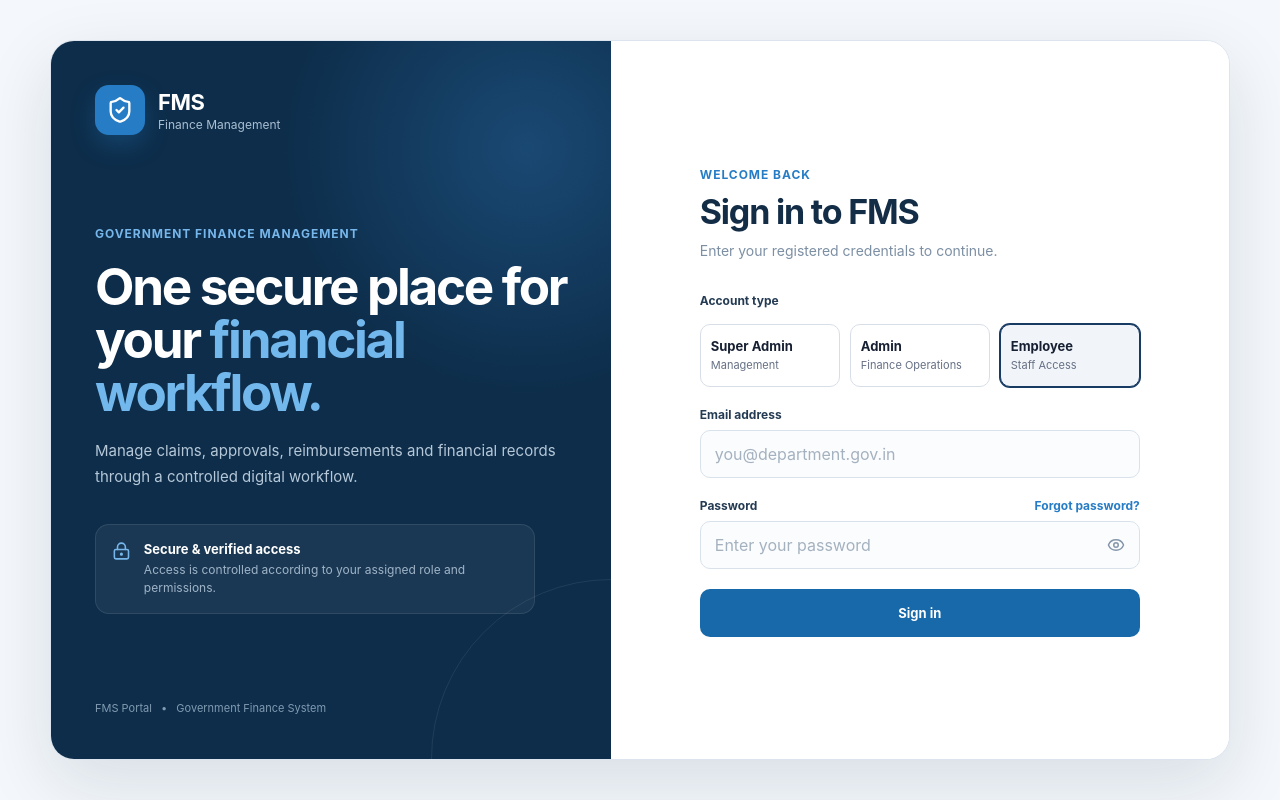
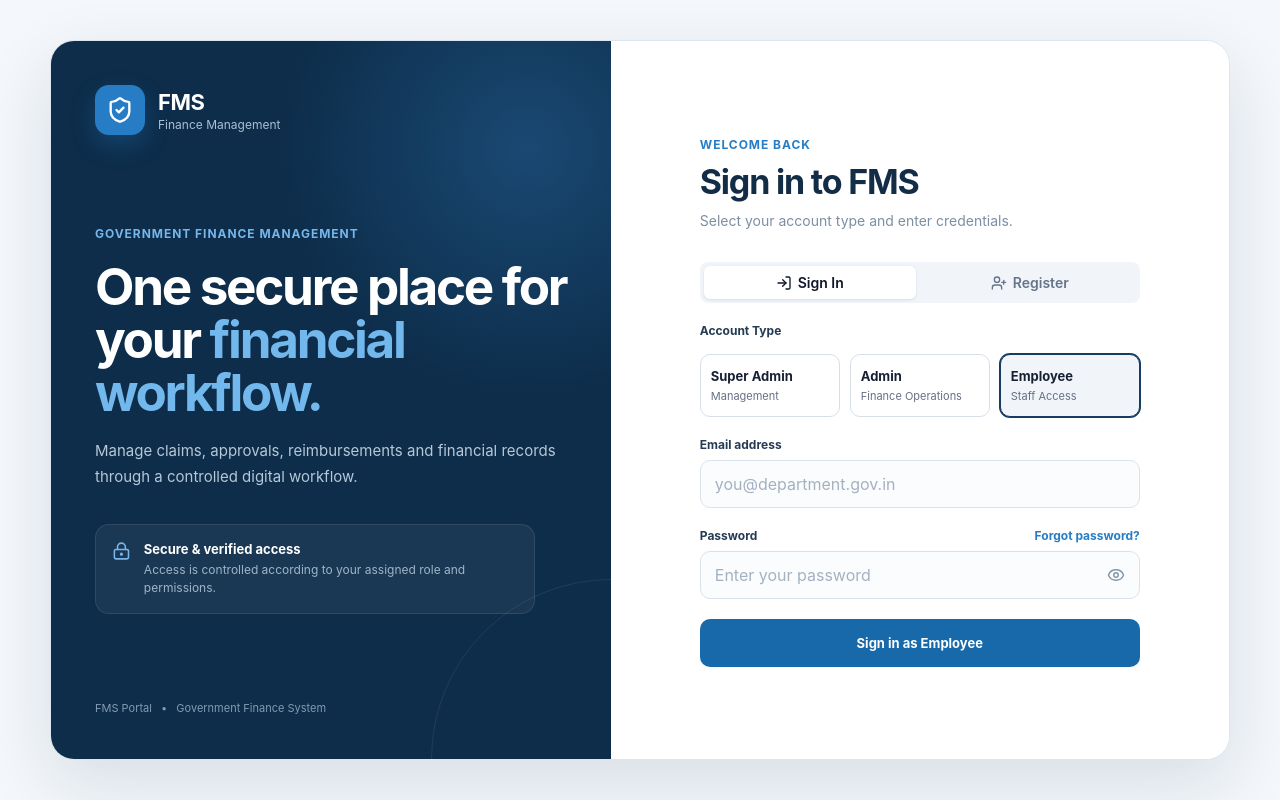
Before and after one commit to harshsingh0704/Govt-Finance-Management-system, a React (Vite) app in the folder client/: page /login in a window 1280 px wide. Built offline with nearby package versions, Linux system fonts and the light colour scheme.

Commit message:
feat: add dynamic role registration and role-based redirect routing

```diff
--- /dev/null
+++ b/client/src/components/auth/RootRedirect.jsx
@@ -0,0 +1,22 @@
+import { useSelector } from "react-redux";
+import { Navigate } from "react-router-dom";
+
+export default function RootRedirect() {
+  const { user, role, isAuthenticated } = useSelector((state) => state.auth);
+
+  if (!isAuthenticated) {
+    return <Navigate to="/login" replace />;
+  }
+
+  const effectiveRole = (user && user.role) || role;
+
+  if (effectiveRole === "super_admin") {
+    return <Navigate to="/super-admin" replace />;
+  }
+
+  if (effectiveRole === "admin") {
+    return <Navigate to="/admin" replace />;
+  }
+
+  return <Navigate to="/dashboard" replace />;
+}
--- a/client/src/features/auth/pages/LoginPage.jsx
+++ b/client/src/features/auth/pages/LoginPage.jsx
@@ -1,46 +1,45 @@
 import { useState } from "react";
 import { useDispatch, useSelector } from "react-redux";
-import { Link, useLocation, useNavigate } from "react-router-dom";
-import { Eye, EyeOff, ShieldCheck, LockKeyhole } from "lucide-react";
+import { Link, useNavigate } from "react-router-dom";
+import { Eye, EyeOff, ShieldCheck, LockKeyhole, UserPlus, LogIn } from "lucide-react";
 import { loginStart, loginSuccess, loginFailure } from "../authSlice";
-import { loginUser } from "../../../services/api/auth.api";
+import { loginUser, registerUser } from "../../../services/api/auth.api";
 
 export default function LoginPage() {
   const dispatch = useDispatch();
   const navigate = useNavigate();
-  const location = useLocation();
 
   const { status } = useSelector((state) => state.auth);
+  const isLoading = status === "loading";
+
+  const [mode, setMode] = useState("login"); // 'login' | 'register'
+  const [selectedRole, setSelectedRole] = useState("employee"); // 'super_admin' | 'admin' | 'employee'
+  const [showPassword, setShowPassword] = useState(false);
+  const [error, setError] = useState("");
 
   const [form, setForm] = useState({
-  role: "employee",
+    name: "",
+    employeeId: "",
     email: "",
     password: "",
   });
 
-  const [showPassword, setShowPassword] = useState(false);
-  const [error, setError] = useState("");
-
-  const isLoading = status === "loading";
-
-  const handleChange = (event) => {
-    const { name, value } = event.target;
-
-    setForm((current) => ({
-      ...current,
-      [name]: value,
-    }));
-
-    if (error) {
-      setError("");
-    }
+  const handleChange = (e) => {
+    const { name, value } = e.target;
+    setForm((prev) => ({ ...prev, [name]: value }));
+    if (error) setError("");
   };
 
-  const handleSubmit = async (event) => {
-    event.preventDefault();
+  const getDestination = (role) => {
+    if (role === "super_admin") return "/super-admin";
+    if (role === "admin") return "/admin";
+    return "/dashboard";
+  };
 
-    if (!form.role || !form.email || !form.password) {
-  setError("Please select your account type and enter your email and password.");
+  const handleLoginSubmit = async (e) => {
+    e.preventDefault();
+    if (!form.email || !form.password) {
+      setError("Please enter your email and password.");
       return;
     }
 
@@ -48,23 +47,51 @@ export default function LoginPage() {
       setError("");
       dispatch(loginStart());
 
-      const result = await loginUser(form);
+      const result = await loginUser({
+        email: form.email,
+        password: form.password,
+        role: selectedRole,
+      });
 
       dispatch(loginSuccess(result));
-
-     const destinationByRole = {
-  employee: "/dashboard",
-  admin: "/admin",
-  super_admin: "/super-admin",
+      navigate(getDestination(result.user.role), { replace: true });
+    } catch (err) {
+      dispatch(loginFailure());
+      setError(err.message || "Invalid credentials or unauthorized role.");
+    }
   };
 
-const destination =
-  destinationByRole[result.user.role] || "/dashboard";
+  const handleRegisterSubmit = async (e) => {
+    e.preventDefault();
+    if (!form.name || !form.email || !form.password) {
+      setError("Full Name, Email and Password are required.");
+      return;
+    }
 
-navigate(destination, { replace: true });
+    try {
+      setError("");
+      dispatch(loginStart());
+
+      const payload = {
+        name: form.name.trim(),
+        email: form.email.trim(),
+        password: form.password,
+        role: selectedRole,
+        employeeId: form.employeeId || undefined,
+      };
+
+      const result = await registerUser(payload);
+
+      if (result.token && result.user) {
+        dispatch(loginSuccess(result));
+        navigate(getDestination(result.user.role), { replace: true });
+      } else {
+        setError("Account created, please sign in.");
+        setMode("login");
+      }
     } catch (err) {
       dispatch(loginFailure());
-      setError(err.message || "Unable to sign in.");
+      setError(err.message || "Registration failed. Try again.");
     }
   };
 
@@ -76,7 +103,6 @@ navigate(destination, { replace: true });
             <div className="auth-brand-icon">
               <ShieldCheck size={28} />
             </div>
-
             <div>
               <strong>FMS</strong>
               <span>Finance Management</span>
@@ -84,29 +110,21 @@ navigate(destination, { replace: true });
           </div>
 
           <div className="auth-brand-content">
-            <span className="auth-eyebrow">
-              Government Finance Management
-            </span>
-
+            <span className="auth-eyebrow">Government Finance Management</span>
             <h1>
-              One secure place for your
-              <span> financial workflow.</span>
+              One secure place for your <span> financial workflow.</span>
             </h1>
-
             <p>
-              Manage claims, approvals, reimbursements and
-              financial records through a controlled digital
-              workflow.
+              Manage claims, approvals, reimbursements and financial records
+              through a controlled digital workflow.
             </p>
 
             <div className="auth-security-card">
               <LockKeyhole size={20} />
-
               <div>
                 <strong>Secure & verified access</strong>
                 <span>
-                  Access is controlled according to your assigned
-                  role and permissions.
+                  Access is controlled according to your assigned role and permissions.
                 </span>
               </div>
             </div>
@@ -123,7 +141,6 @@ navigate(destination, { replace: true });
               <div className="auth-brand-icon">
                 <ShieldCheck size={25} />
               </div>
-
               <div>
                 <strong>FMS</strong>
                 <span>Finance Management</span>
@@ -132,32 +149,95 @@ navigate(destination, { replace: true });
 
             <div className="auth-heading">
               <span className="auth-small-label">
-                Welcome back
+                {mode === "login" ? "Welcome back" : "New User Registration"}
               </span>
-
-              <h2>Sign in to FMS</h2>
-
+              <h2>{mode === "login" ? "Sign in to FMS" : "Create Account"}</h2>
               <p>
-                Enter your registered credentials to continue.
+                {mode === "login"
+                  ? "Select your account type and enter credentials."
+                  : "Choose your role and register to get immediate access."}
               </p>
             </div>
 
-            <form onSubmit={handleSubmit} className="auth-form">
+            {/* Mode Switch Tabs */}
+            <div
+              style={{
+                display: "flex",
+                gap: "8px",
+                marginBottom: "20px",
+                background: "#f1f5f9",
+                padding: "4px",
+                borderRadius: "8px",
+              }}
+            >
+              <button
+                type="button"
+                onClick={() => {
+                  setMode("login");
+                  setError("");
+                }}
+                style={{
+                  flex: 1,
+                  padding: "8px",
+                  borderRadius: "6px",
+                  border: "none",
+                  fontWeight: 600,
+                  fontSize: "14px",
+                  cursor: "pointer",
+                  display: "flex",
+                  alignItems: "center",
+                  justifyContent: "center",
+                  gap: "6px",
+                  background: mode === "login" ? "#ffffff" : "transparent",
+                  color: mode === "login" ? "#0f172a" : "#64748b",
+                  boxShadow: mode === "login" ? "0 1px 3px rgba(0,0,0,0.1)" : "none",
+                }}
+              >
+                <LogIn size={16} /> Sign In
+              </button>
+              <button
+                type="button"
+                onClick={() => {
+                  setMode("register");
+                  setError("");
+                }}
+                style={{
+                  flex: 1,
+                  padding: "8px",
+                  borderRadius: "6px",
+                  border: "none",
+                  fontWeight: 600,
+                  fontSize: "14px",
+                  cursor: "pointer",
+                  display: "flex",
+                  alignItems: "center",
+                  justifyContent: "center",
+                  gap: "6px",
+                  background: mode === "register" ? "#ffffff" : "transparent",
+                  color: mode === "register" ? "#0f172a" : "#64748b",
+                  boxShadow: mode === "register" ? "0 1px 3px rgba(0,0,0,0.1)" : "none",
+                }}
+              >
+                <UserPlus size={16} /> Register
+              </button>
+            </div>
+
+            <form
+              onSubmit={mode === "login" ? handleLoginSubmit : handleRegisterSubmit}
+              className="auth-form"
+            >
+              {/* Common Role Selection Grid */}
               <div className="auth-field">
-  <label>Account type</label>
-
+                <label>
+                  {mode === "login" ? "Account Type" : "Registering As"}
+                </label>
                 <div className="auth-role-grid">
                   <button
                     type="button"
                     className={`auth-role-card ${
-        form.role === "super_admin" ? "active" : ""
+                      selectedRole === "super_admin" ? "active" : ""
                     }`}
-      onClick={() =>
-        setForm((current) => ({
-          ...current,
-          role: "super_admin",
-        }))
-      }
+                    onClick={() => setSelectedRole("super_admin")}
                   >
                     <strong>Super Admin</strong>
                     <span>Management</span>
@@ -166,14 +246,9 @@ navigate(destination, { replace: true });
                   <button
                     type="button"
                     className={`auth-role-card ${
-        form.role === "admin" ? "active" : ""
+                      selectedRole === "admin" ? "active" : ""
                     }`}
-      onClick={() =>
-        setForm((current) => ({
-          ...current,
-          role: "admin",
-        }))
-      }
+                    onClick={() => setSelectedRole("admin")}
                   >
                     <strong>Admin</strong>
                     <span>Finance Operations</span>
@@ -182,23 +257,51 @@ navigate(destination, { replace: true });
                   <button
                     type="button"
                     className={`auth-role-card ${
-        form.role === "employee" ? "active" : ""
+                      selectedRole === "employee" ? "active" : ""
                     }`}
-      onClick={() =>
-        setForm((current) => ({
-          ...current,
-          role: "employee",
-        }))
-      }
+                    onClick={() => setSelectedRole("employee")}
                   >
                     <strong>Employee</strong>
                     <span>Staff Access</span>
                   </button>
                 </div>
               </div>
+
+              {/* Extra Register Fields */}
+              {mode === "register" && (
+                <>
+                  <div className="auth-field">
+                    <label htmlFor="reg-name">Full Name</label>
+                    <input
+                      id="reg-name"
+                      name="name"
+                      type="text"
+                      placeholder="e.g. Sahaj Dubey"
+                      value={form.name}
+                      onChange={handleChange}
+                      required
+                    />
+                  </div>
+
+                  {selectedRole === "employee" && (
+                    <div className="auth-field">
+                      <label htmlFor="reg-empId">Employee ID (Optional)</label>
+                      <input
+                        id="reg-empId"
+                        name="employeeId"
+                        type="text"
+                        placeholder="e.g. EMP-1042"
+                        value={form.employeeId}
+                        onChange={handleChange}
+                      />
+                    </div>
+                  )}
+                </>
+              )}
+
+              {/* Email */}
               <div className="auth-field">
                 <label htmlFor="email">Email address</label>
-
                 <input
                   id="email"
                   name="email"
@@ -207,18 +310,18 @@ navigate(destination, { replace: true });
                   value={form.email}
                   onChange={handleChange}
                   autoComplete="email"
+                  required
                 />
               </div>
 
+              {/* Password */}
               <div className="auth-field">
                 <div className="auth-label-row">
                   <label htmlFor="password">Password</label>
-
-                  <Link to="/forgot-password">
-                    Forgot password?
-                  </Link>
+                  {mode === "login" && (
+                    <Link to="/forgot-password">Forgot password?</Link>
+                  )}
                 </div>
-
                 <div className="auth-password">
                   <input
                     id="password"
@@ -227,25 +330,15 @@ navigate(destination, { replace: true });
                     placeholder="Enter your password"
                     value={form.password}
                     onChange={handleChange}
-                    autoComplete="current-password"
+                    autoComplete={mode === "login" ? "current-password" : "new-password"}
+                    required
                   />
-
                   <button
                     type="button"
-                    onClick={() =>
-                      setShowPassword((current) => !current)
-                    }
-                    aria-label={
-                      showPassword
-                        ? "Hide password"
-                        : "Show password"
-                    }
+                    onClick={() => setShowPassword((current) => !current)}
+                    aria-label={showPassword ? "Hide password" : "Show password"}
                   >
-                    {showPassword ? (
-                      <EyeOff size={18} />
-                    ) : (
-                      <Eye size={18} />
-                    )}
+                    {showPassword ? <EyeOff size={18} /> : <Eye size={18} />}
                   </button>
                 </div>
               </div>
@@ -261,7 +354,23 @@ navigate(destination, { replace: true });
                 className="auth-submit"
                 disabled={isLoading}
               >
-                {isLoading ? "Signing in..." : "Sign in"}
+                {isLoading
+                  ? "Processing..."
+                  : mode === "login"
+                  ? `Sign in as ${
+                      selectedRole === "super_admin"
+                        ? "Super Admin"
+                        : selectedRole === "admin"
+                        ? "Admin"
+                        : "Employee"
+                    }`
+                  : `Create ${
+                      selectedRole === "super_admin"
+                        ? "Super Admin"
+                        : selectedRole === "admin"
+                        ? "Admin"
+                        : "Employee"
+                    } Account`}
               </button>
             </form>
           </div>
```
Also changed, not shown: client/src/app/router.jsx (+4 -9 lines), client/src/features/auth/authSlice.js (+21 -25 lines), 1 other file (tests, documents, lock files or other folders). Lines whose indentation alone changed are shown as unchanged.
